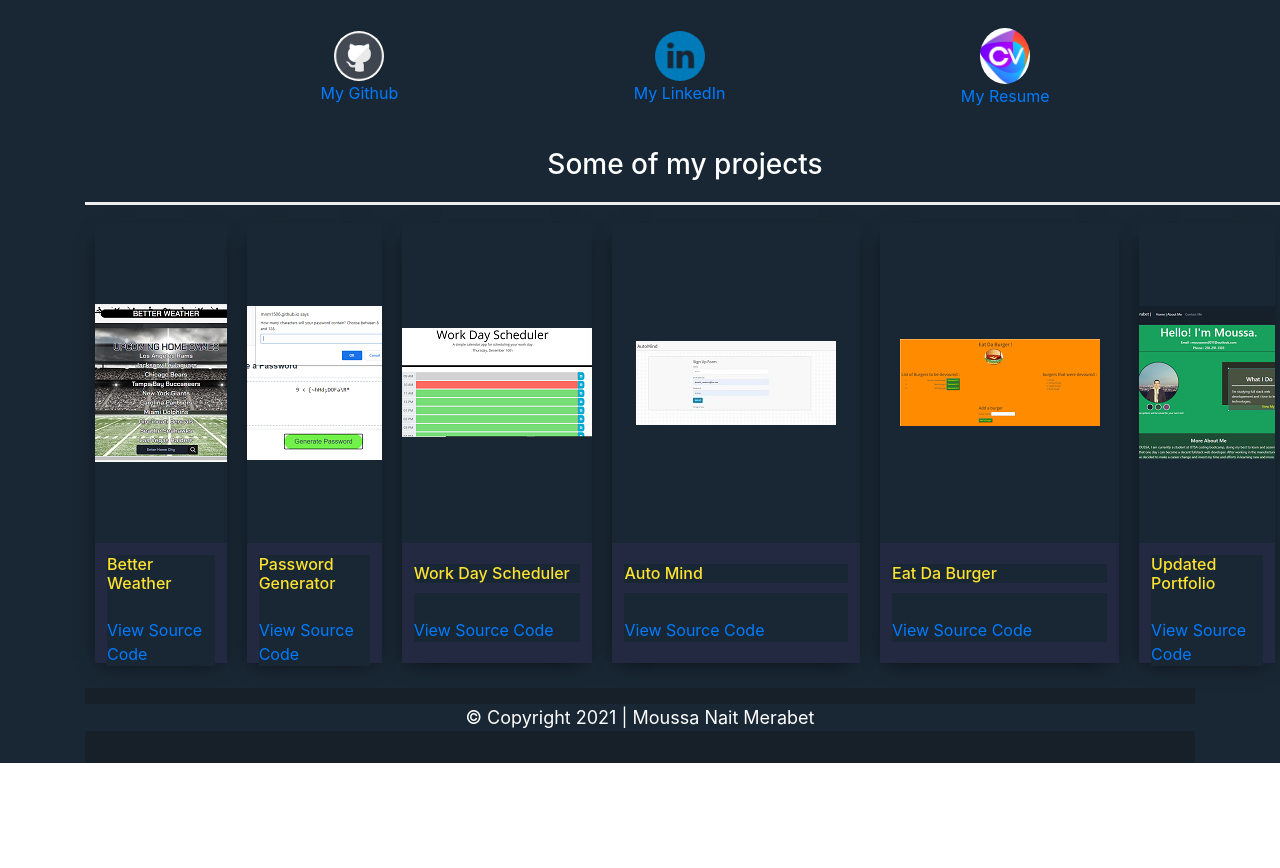
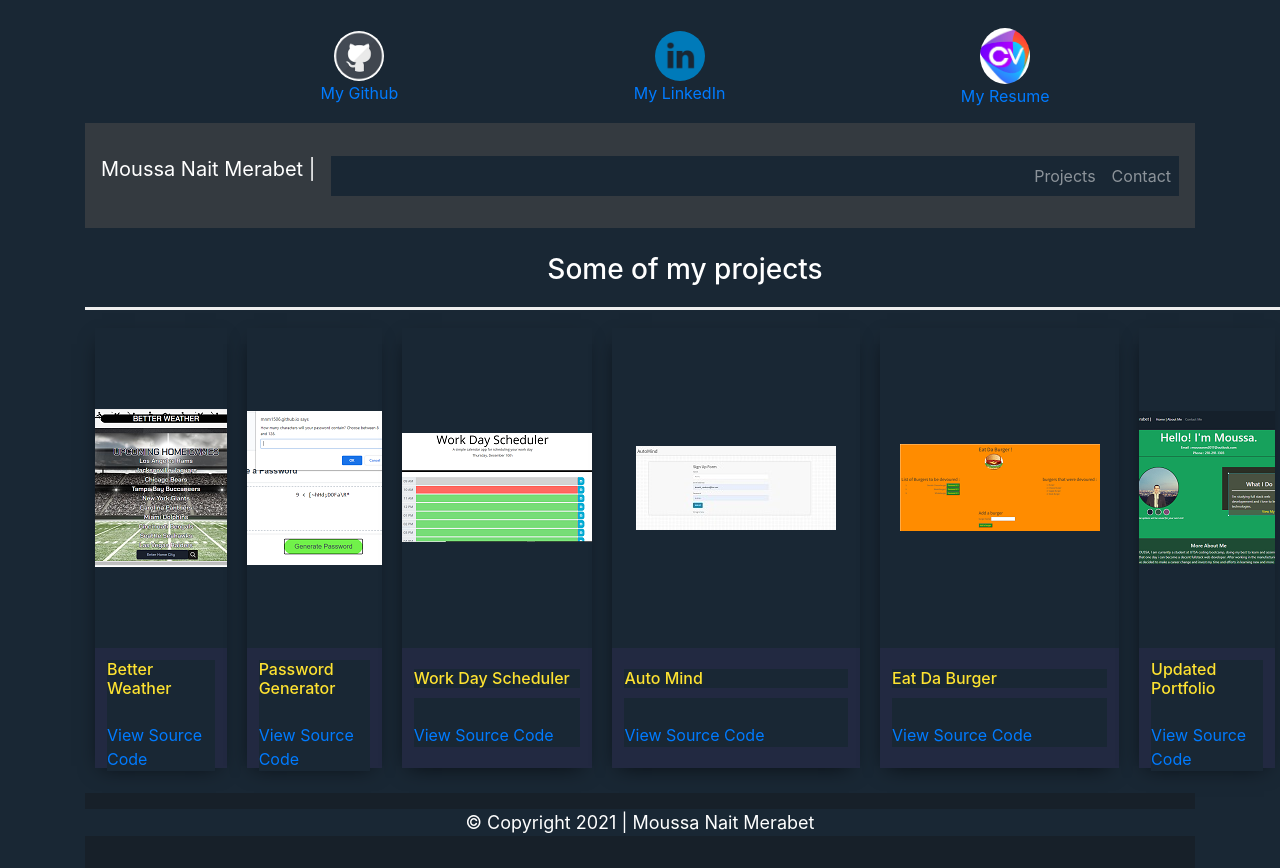
Before and after one commit to Mnm1506/React-Portfolio, a React (Create React App) app: page /#/ in a window 1280 px wide. Shown: the part 1060-1928 px from the top of the page. Before the commit the page ends 1823 px from the top, so only its background shows below. Built offline with nearby package versions, Linux system fonts and the light colour scheme.

Commit message:
gh pages deployment

```diff
--- a/src/pages/Home.jsx
+++ b/src/pages/Home.jsx
@@ -1,13 +1,15 @@
 import React from "react";
 import { useState } from "react";
 import Header from "../components/Header";
-import Projects from "../components/Projects"
+import Navbar from "../components/Navbar";
+import Projects from "../components/Projects";
 
 const Home = () => {
     const [project] = useState([    ])
     return(
         <div>
             <Header />
+            <Navbar />
             <Projects project={project} />
 
         </div>
```
